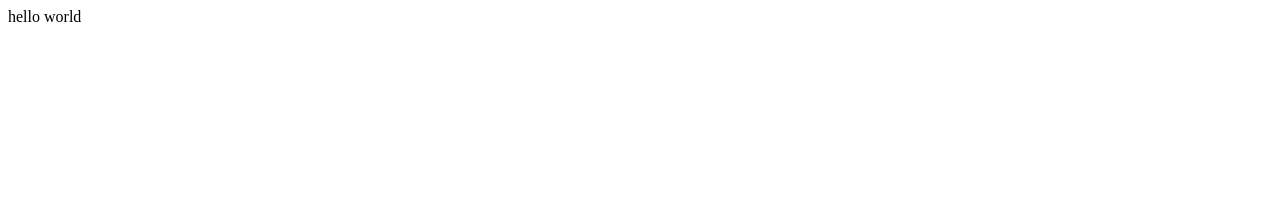
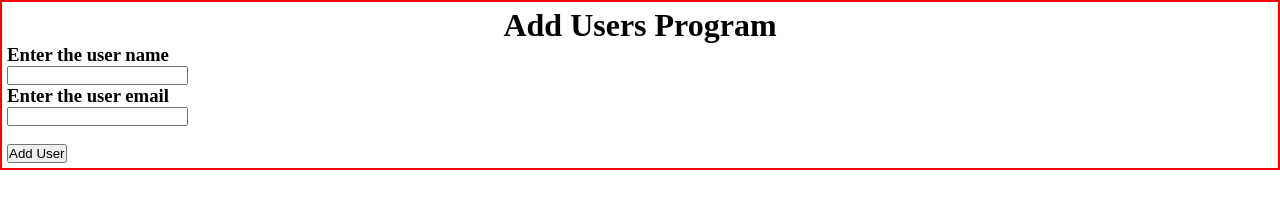
Before and after one commit to akram-yacia/isamXakram, a plain HTML site: page frontend/index.html in a window 1280 px wide. Drawn offline with Linux system fonts and the light colour scheme.

Commit message:
creating the frontend

```diff
--- a/frontend/index.html
+++ b/frontend/index.html
@@ -3,9 +3,28 @@
 <head>
     <meta charset="UTF-8">
     <meta name="viewport" content="width=device-width, initial-scale=1.0">
+    <link rel="stylesheet" href="style.css">
     <title>Document</title>
 </head>
 <body>
-    hello world
+    <div class="main-container">
+    <h1>Add Users Program</h1>
+
+    <h3>Enter the user name</h3>
+    <input type="text" id="username">
+
+    <h3>Enter the user email</h3>
+    <input type="email" id="email">
+
+    <br><br>
+    <button onclick="addUser()">Add User</button>
+
+</div>
+
+
+
+
+
+    <script src="main.js"></script>
 </body>
 </html>
--- /dev/null
+++ b/frontend/style.css
@@ -0,0 +1,14 @@
+*{
+    margin: 0;
+    padding: 0;
+    box-sizing: border-box;
+}
+
+.main-container{
+    border: 2px red solid;
+    padding: 5px;
+}
+
+h1{
+    text-align: center;
+}
```
Also changed, not shown: frontend/main.js (added).
